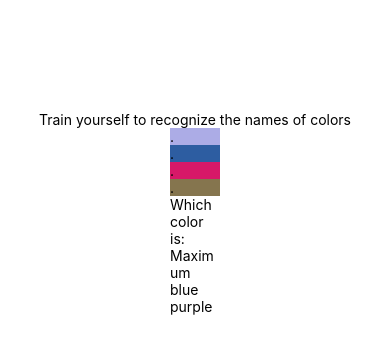
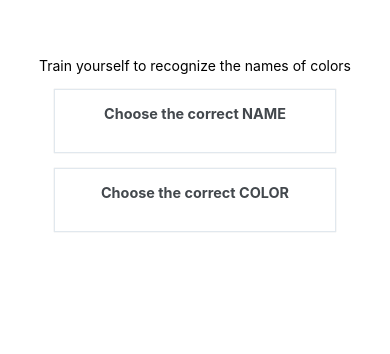
Before and after one commit to applena/color_trainer, a React Native app: screen / in a window 390 px wide. Shown: the part 278-632 px from the top of the page. Built offline with nearby package versions, Linux system fonts and the light colour scheme.

Commit message:
conditional rendering is set up

```diff
--- a/App.js
+++ b/App.js
@@ -4,11 +4,17 @@ import { StyleSheet, Text, View } from 'react-native';
 import colorsAF from './assets/colorsAF.json';
 import colorsGM from './assets/colorsGM.json';
 import colorsNZ from './assets/colorsNZ.json';
+import { Card, ListItem, Button, Icon } from 'react-native-elements'
 
 export default function App() {
   const [indexes, setIndexes] = useState([]);
   const allColors = [...colorsAF, ...colorsGM, ...colorsNZ];
   const [chosenColor, setChosenColor] = useState({});
+  const [colorMode, setColorMode] = useState(false);
+  const [displayColor, setDisplayColor] = useState(false);
+  const [gameMode, setGameMode] = useState(false);
+
+  console.log({ displayColor, gameMode })
 
   useEffect(() => {
     let tempArray = [];
@@ -25,14 +31,44 @@ export default function App() {
 
   return (
     <View style={styles.container}>
+      {!gameMode &&
+        <View>
           <Text>Train yourself to recognize the names of colors</Text>
+
+          <Card onClick={() => setGameMode(true)}>
+            <Card.Title>Choose the correct NAME</Card.Title>
+          </Card>
+
+          <Card onClick={() => { setGameMode(true); setDisplayColor(true); }}>
+            <Card.Title>Choose the correct COLOR</Card.Title>
+          </Card>
+        </View>
+      }
+
+      {gameMode &&
         <View style={styles.colorBox}>
+          {displayColor ?
+            <div>
               <Text id="banana" style={{ backgroundColor: allColors[indexes[0]] ? allColors[indexes[0]][1] : '#eee' }}>.</Text>
               <Text id="banana" style={{ backgroundColor: allColors[indexes[1]] ? allColors[indexes[1]][1] : '#eee' }}>.</Text>
               <Text id="banana" style={{ backgroundColor: allColors[indexes[2]] ? allColors[indexes[2]][1] : '#eee' }}>.</Text>
               <Text id="banana" style={{ backgroundColor: allColors[indexes[3]] ? allColors[indexes[3]][1] : '#eee' }}>.</Text>
               <Text>Which color is: {chosenColor[0]}</Text>
+            </div>
+            :
+            <div>
+              <Text>What is the NAME of this COLOR</Text>
+              <Text style={{ backgroundColor: chosenColor[1] ? chosenColor[1] : '#fff' }}>.</Text>
+              <ul>
+                <li>{allColors[indexes[0]] ? allColors[indexes[0]][0] : ""}</li>
+                <li>{allColors[indexes[0]] ? allColors[indexes[1]][0] : ""}</li>
+                <li>{allColors[indexes[0]] ? allColors[indexes[2]][0] : ""}</li>
+                <li>{allColors[indexes[0]] ? allColors[indexes[3]][0] : ""}</li>
+              </ul>
+            </div>
+          }
         </View>
+      }
       <StatusBar style="auto" />
     </View >
   );
@@ -46,7 +82,7 @@ const styles = StyleSheet.create({
     justifyContent: 'center',
   },
   colorBox: {
-    height: "50px",
-    width: "50px",
+    height: "200px",
+    width: "200px",
   }
 });
--- a/app.json
+++ b/app.json
@@ -2,7 +2,7 @@
   "expo": {
     "name": "colorTrainer",
     "slug": "colorTrainer",
-    "version": "1.0.0",
+    "version": "1.0.1",
     "orientation": "portrait",
     "icon": "./assets/icon.png",
     "splash": {
```
Also changed, not shown: package.json (+4 -3 lines), 1 other file (tests, documents, lock files or other folders). Lines whose indentation alone changed are shown as unchanged.
